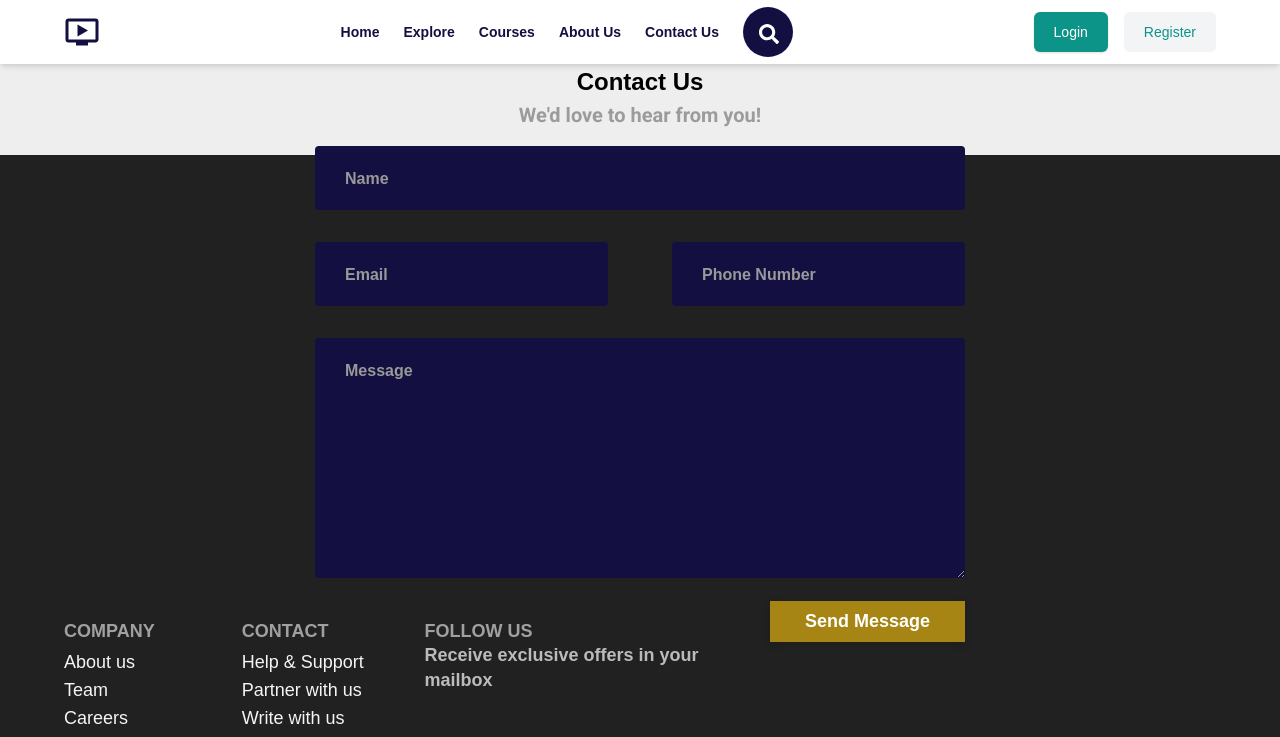
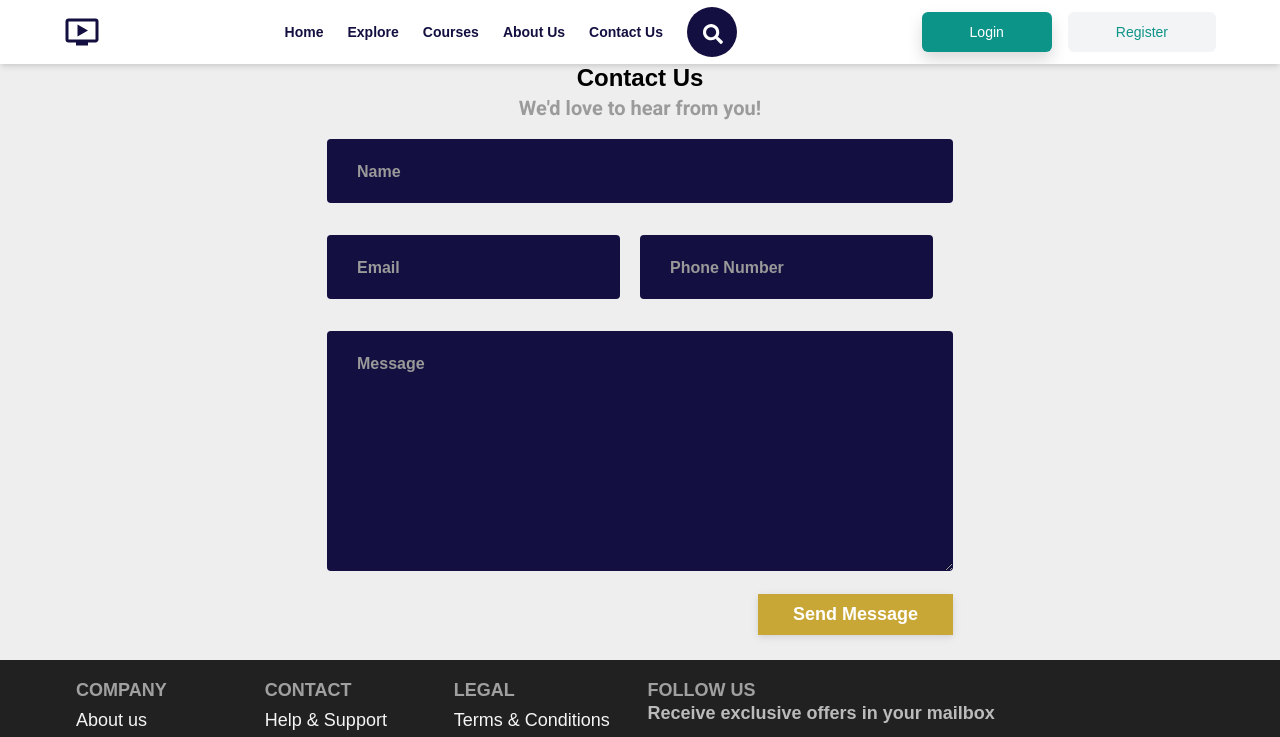
Before and after one commit to Ahmedgawish10/Fullstack-CoursesApp, a Next.js app: page /contact in a window 1280 px wide. Shown: the top 737 px of the page. Built offline with nearby package versions, Linux system fonts and the light colour scheme; no server answers.

Commit message:
fix problem of payment via stripe6

```diff
--- a/package.json
+++ b/package.json
@@ -20,6 +20,7 @@
     "emailjs": "^4.0.3",
     "next": "14.2.3",
     "react": "^18",
+    "react-bootstrap": "^2.10.4",
     "react-dom": "^18",
     "react-hot-toast": "^2.4.1",
     "react-icons": "^5.2.1",
--- a/src/app/contact/page.jsx
+++ b/src/app/contact/page.jsx
@@ -105,7 +105,8 @@ export default function ContactUs() {
             <label>Name</label>
           </div>
         </div>
-        <div className="col-md-6 col-sm-12">
+        <div className="flex sm:flex-wrap md:flex md:w-[100%] col-md-6  col-sm-12 ">
+                <div className="col-md-6 text-success col-sm-12">
           <div className="styled-input">
               <input type="text" name="email"  value={formData.email}
                            onChange={handleChange} required/>
@@ -113,11 +114,13 @@ export default function ContactUs() {
           </div>
         </div>
         <div className="col-md-6 col-sm-12">
-          <div className="styled-input" style={{ float: 'right' }}>
+          <div className="styled-input" >
             <input type="text"  required/>
             <label>Phone Number</label>
           </div>
         </div>
+        </div>
+
         <div className="col-xs-12">
           <div className="styled-input wide">
      <textarea name="msg"  cols="10" rows="1" className="contact__textarea"
--- a/src/app/globals.css
+++ b/src/app/globals.css
@@ -1,3 +1,5 @@
+@import "~bootstrap/dist/css/bootstrap.min.css";
+
 @tailwind base;
 @tailwind components;
 @tailwind utilities;
```
Also changed, not shown: 1 other file (tests, documents, lock files or other folders).
